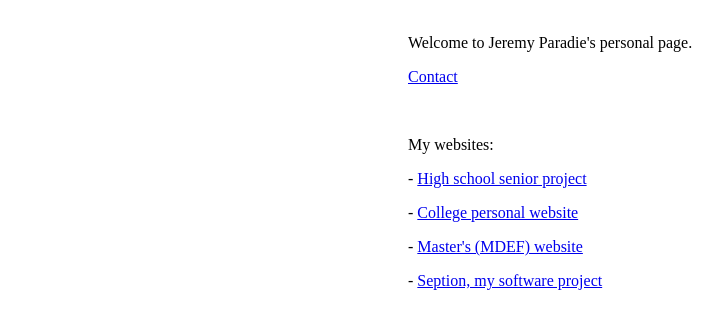
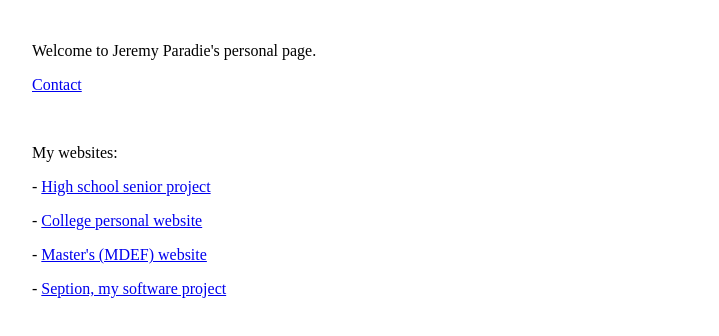
Before and after one commit to JeremyParadie/jeremyparadie.com, a plain HTML site: page index.html in a window 1280 px wide. Shown: the whole page, without its empty margins (32-751 px from the left). Drawn offline with Linux system fonts and the light colour scheme.

Commit message:
Update index.html

```diff
--- a/index.html
+++ b/index.html
@@ -5,8 +5,7 @@
   <title>Jeremy Paradie</title>
   <style>
     body {
-      margin: auto;
-      width: 400px;
+      margin-left: 5%;
     }
   </style>
   <script>
```
